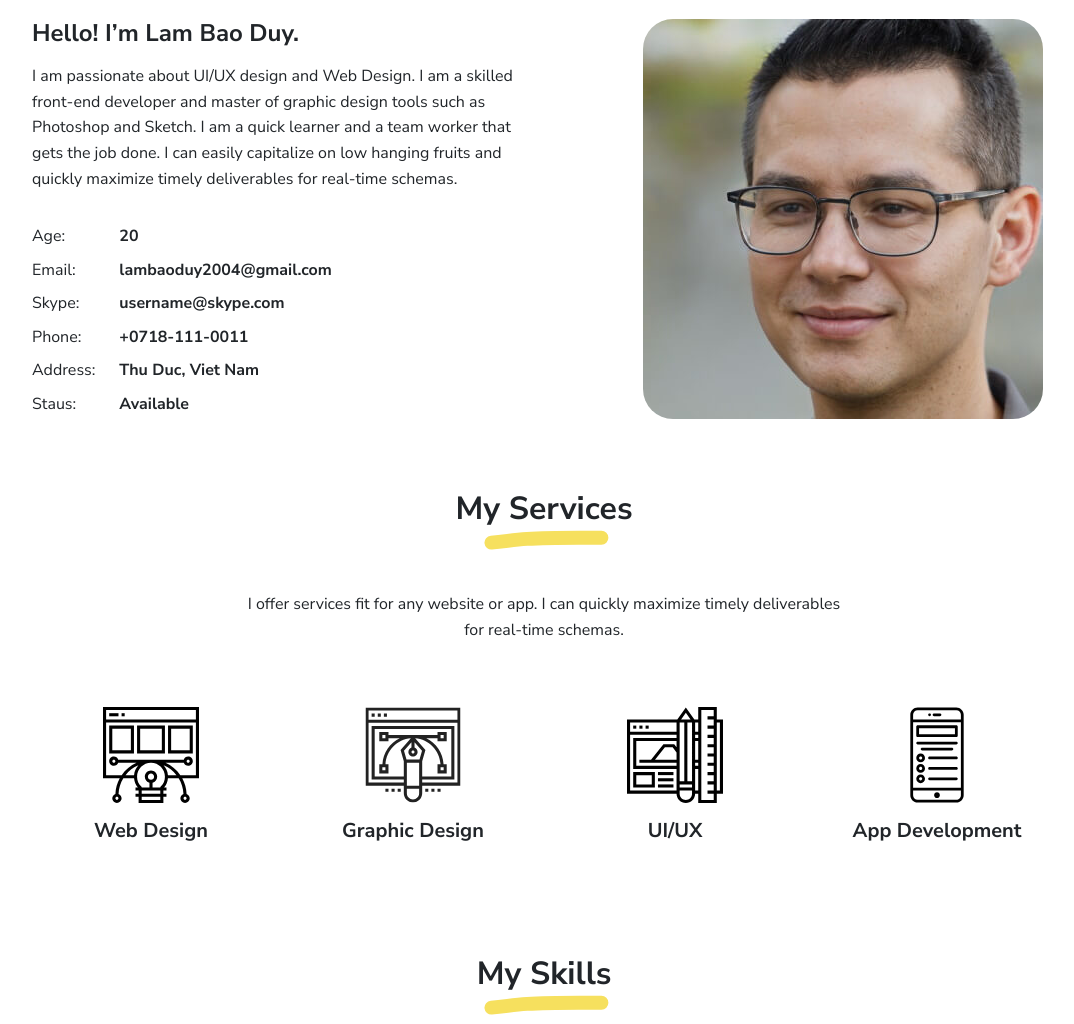
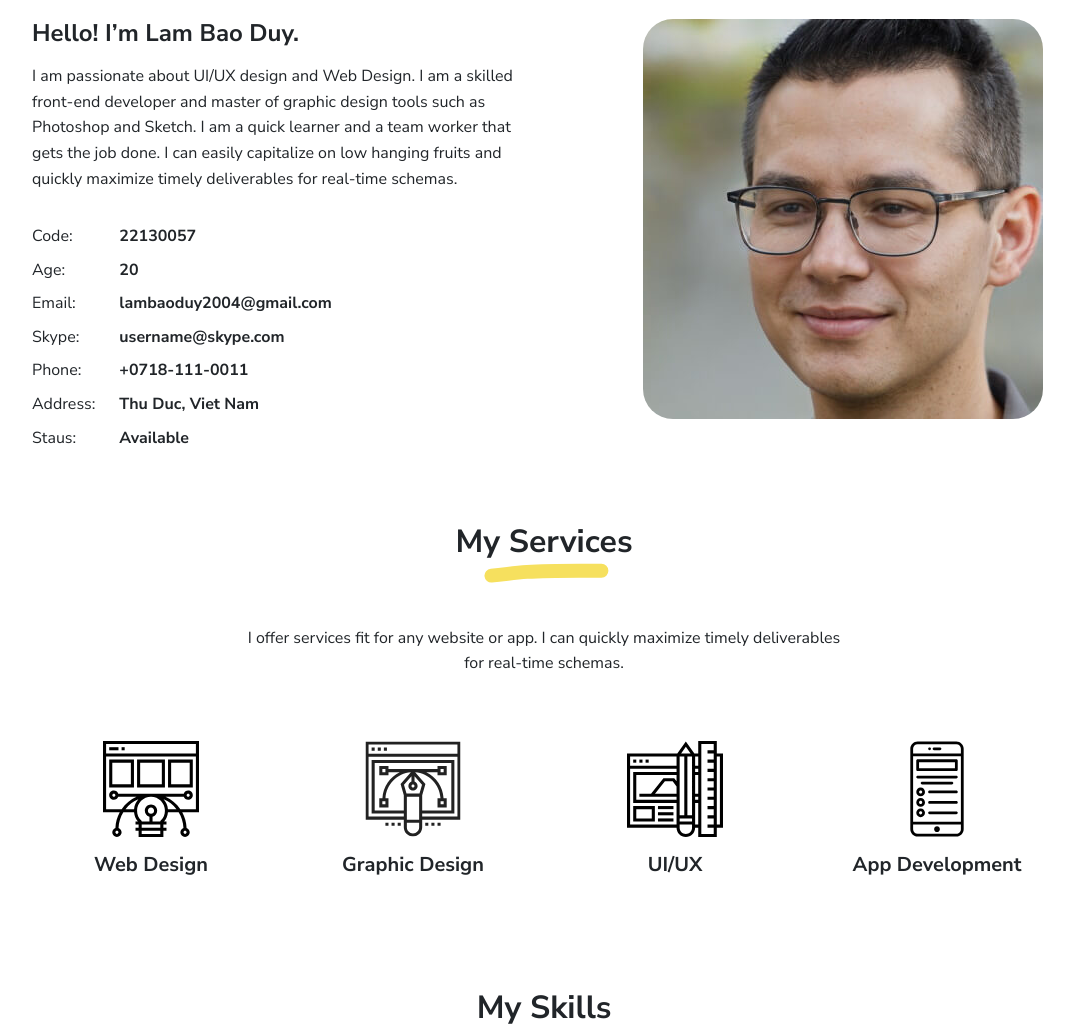
Before and after one commit to lambaoduy/Duy_cv, a plain HTML site: page index.html in a window 1280 px wide. Shown: the part 815-1839 px from the top of the page, without its empty margins (96-1170 px from the left). Drawn offline with Linux system fonts and the light colour scheme.

Commit message:
Update index.html

```diff
--- a/index.html
+++ b/index.html
@@ -82,6 +82,12 @@
         <h2 class="h4 my-2">Hello! I’m Lam Bao Duy.</h2>
         <p>I am passionate about UI/UX design and Web Design. I am a skilled front-end developer and master of graphic design tools such as Photoshop and Sketch. I am a quick learner and a team worker that gets the job done. I can easily capitalize on low hanging fruits and quickly maximize timely deliverables for real-time schemas.</p>
         <div class="row mt-3">
+          <div class="col-sm-2">
+            <div class="pb-1">Code:</div>
+          </div>
+          <div class="col-sm-10">
+            <div class="pb-1 fw-bolder">22130057</div>
+          </div>
           <div class="col-sm-2">
             <div class="pb-1">Age:</div>
           </div>
```
